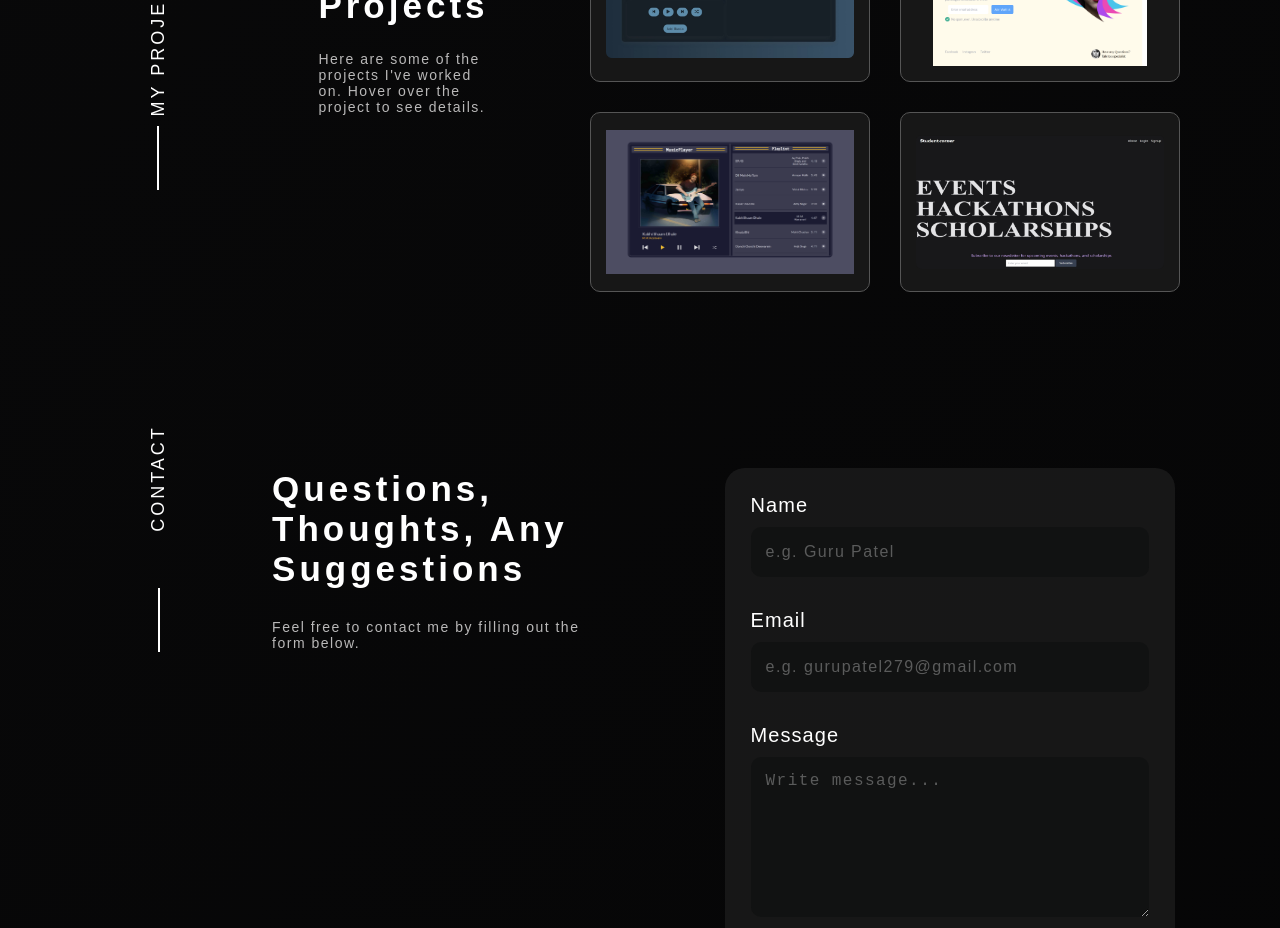
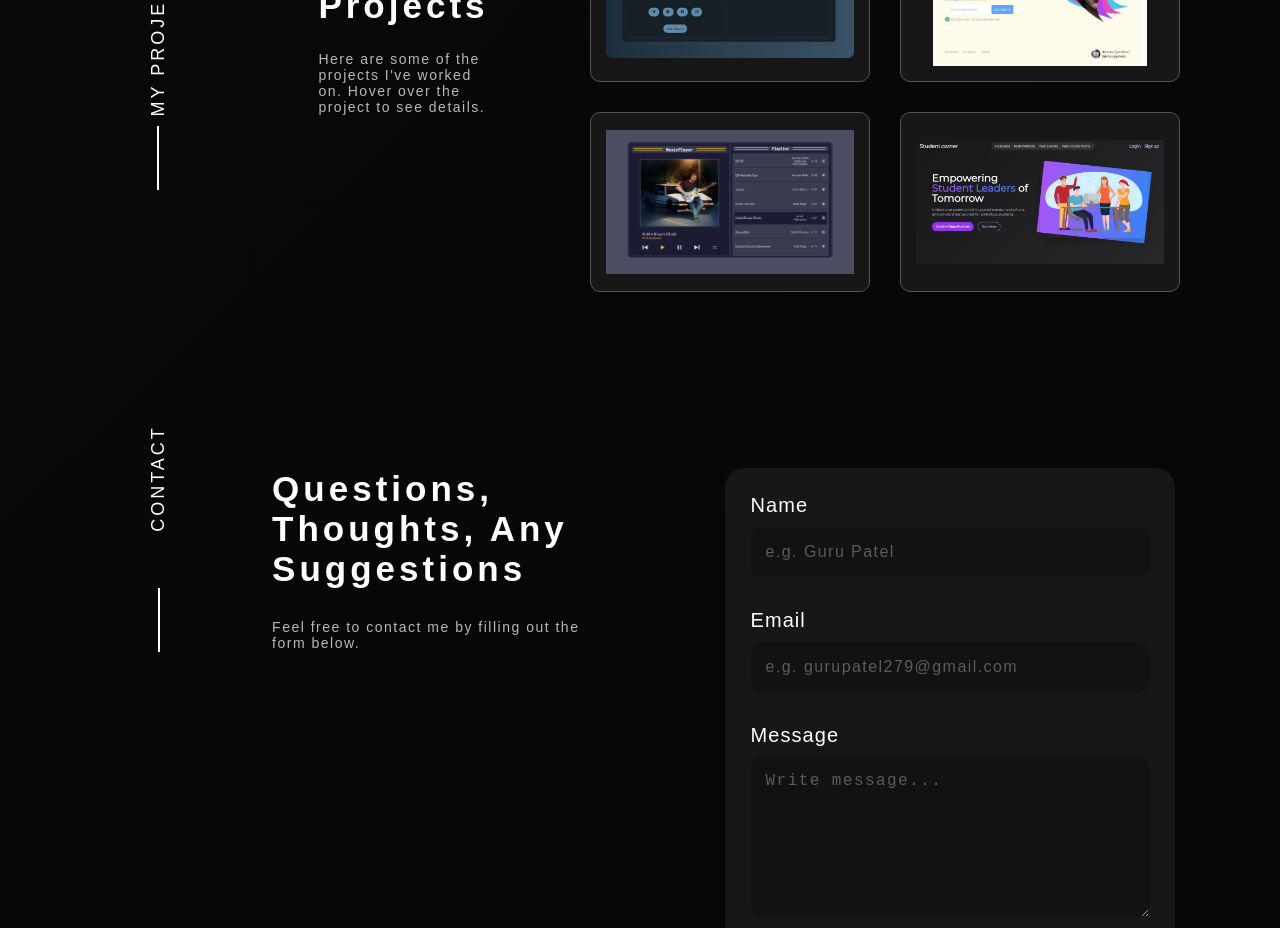
Before and after one commit to Gurupatel007/React-Portfolio, a React (Create React App) app: page / in a window 1280 px wide. Shown: the part 2080-3008 px from the top of the page. Built offline with nearby package versions, Linux system fonts and the light colour scheme.

Commit message:
Update the image of project

```diff
--- a/src/components/Projects.js
+++ b/src/components/Projects.js
@@ -22,8 +22,8 @@ function ProjectsSection() {
     },
     {
       name: "Student Corner",
-      image: "/images/projects/student-corner.png",
-      live: "https://live-link.com/student-corner",
+      image: "/images/projects/landing.png",
+      live: "#",
       github: "https://github.com/Gurupatel007/Materials/tree/main/SEM-6/CapstoneProject-2"
     },
   ];
```
Also changed, not shown: public/images/projects/landing.png (added).
